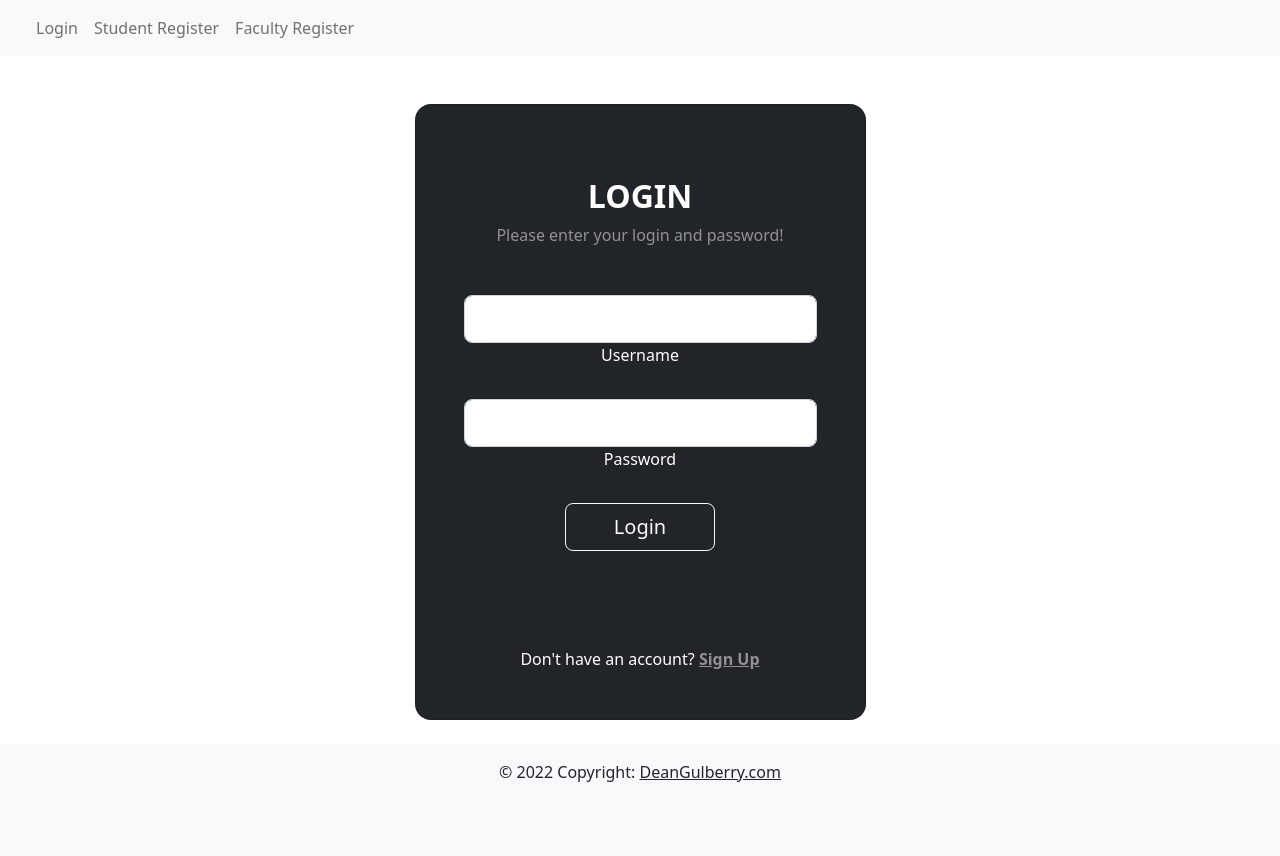
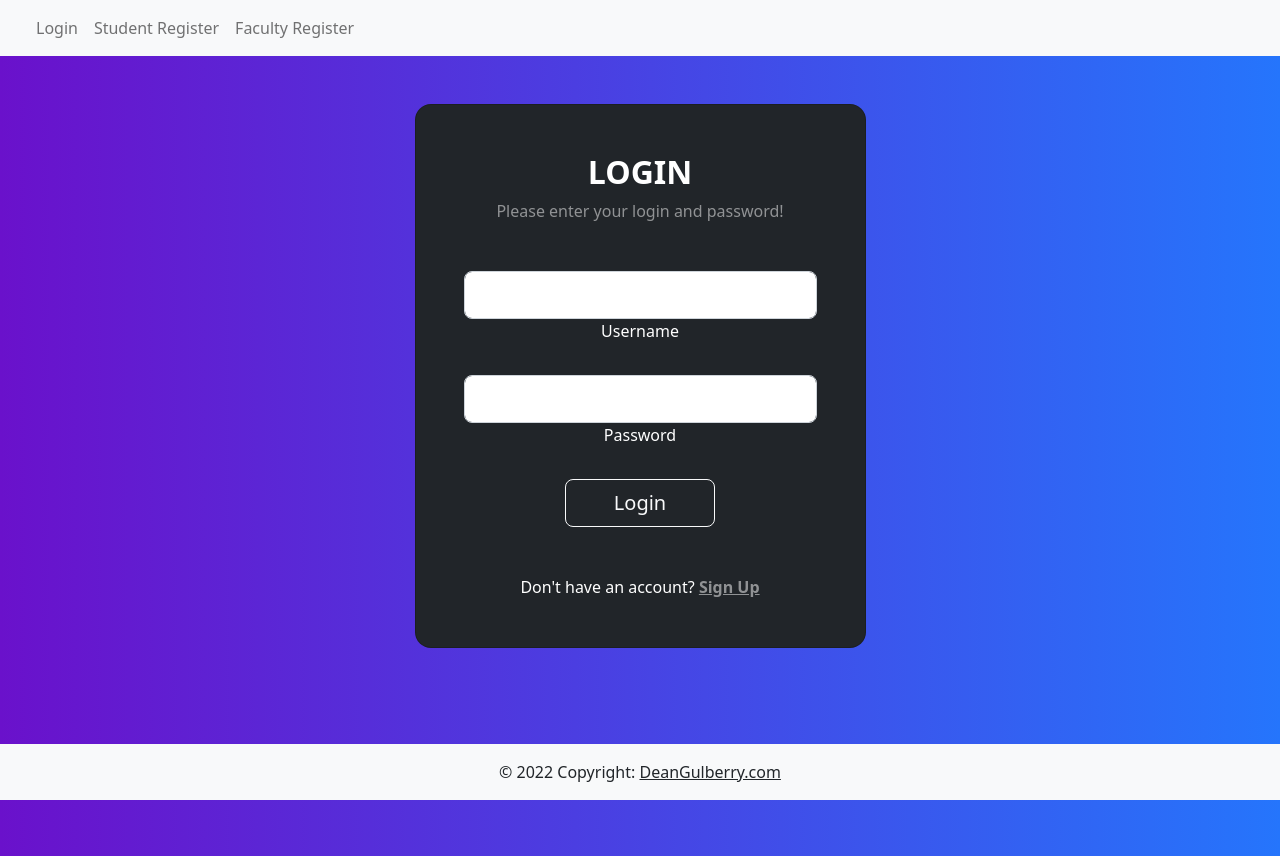
Before and after one commit to mostidum/dean-gulberrys, a PHP site: page /login.php in a window 1280 px wide. Before the commit the page ends 782 px from the top, so only its background shows below. Run offline with PHP 8.4, Linux system fonts and the light colour scheme.

Commit message:
Added gradient background

```diff
--- /dev/null
+++ b/css/background.css
@@ -0,0 +1,10 @@
+body {
+    /* fallback for old browsers */
+    background: #6a11cb;
+
+    /* Chrome 10-25, Safari 5.1-6 */
+    background: -webkit-linear-gradient(to right, rgba(106, 17, 203, 1), rgba(37, 117, 252, 1));
+
+    /* W3C, IE 10+/ Edge, Firefox 16+, Chrome 26+, Opera 12+, Safari 7+ */
+    background: linear-gradient(to right, rgba(106, 17, 203, 1), rgba(37, 117, 252, 1))
+}
--- a/faculty-registration.php
+++ b/faculty-registration.php
@@ -9,6 +9,7 @@
     <meta http-equiv="X-UA-Compatible" content="IE=edge">
     <meta name="viewport" content="width=device-width, initial-scale=1.0">
     <title>Faculty Registration</title>
+    <link rel="stylesheet" type="text/css" href="css/background.css">
 </head>
     <?php
         include('includes/nav.php');
--- a/login.php
+++ b/login.php
@@ -10,6 +10,7 @@
     <meta http-equiv="X-UA-Compatible" content="IE=edge">
     <meta name="viewport" content="width=device-width, initial-scale=1.0">
     <title>Login</title>
+    <link rel="stylesheet" type="text/css" href="css/background.css">
 </head>
 
     <body>
@@ -17,14 +18,14 @@
             include('includes/nav.php');
         ?>
 
-        <section class="vh-50 gradient-custom">
-            <div class="container py-5 h-100">
+        <section class="vh-100">
+            <div class="container py-5 h-50">
                 <div class="row d-flex justify-content-center align-items-center h-100">
                 <div class="col-12 col-md-8 col-lg-6 col-xl-5">
                     <div class="card bg-dark text-white" style="border-radius: 1rem;">
                     <div class="card-body p-5 text-center">
 
-                        <div class="mb-md-5 mt-md-4 pb-5">
+                        <div class="  pb-5">
                         <form action="login-process.php" method="post">
                             <h2 class="fw-bold mb-2 text-uppercase">Login</h2>
                             <p class="text-white-50 mb-5">Please enter your login and password!</p>
--- a/student-registration.php
+++ b/student-registration.php
@@ -9,6 +9,7 @@
     <meta http-equiv="X-UA-Compatible" content="IE=edge">
     <meta name="viewport" content="width=device-width, initial-scale=1.0">
     <title>Student Registration</title>
+    <link rel="stylesheet" type="text/css" href="css/background.css">
 </head>
     <?php
         include('includes/nav.php');
```
